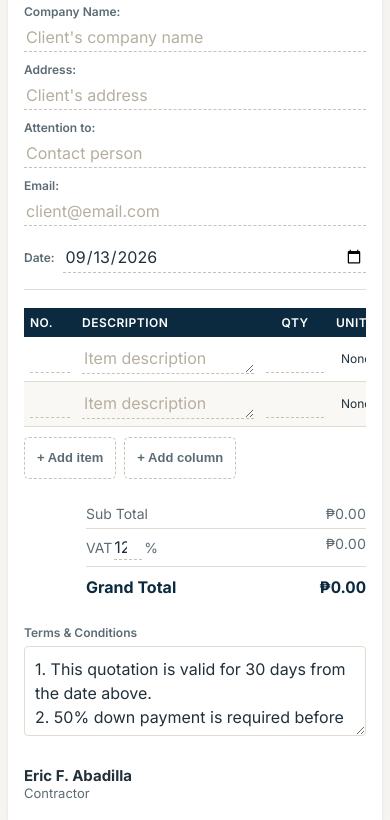
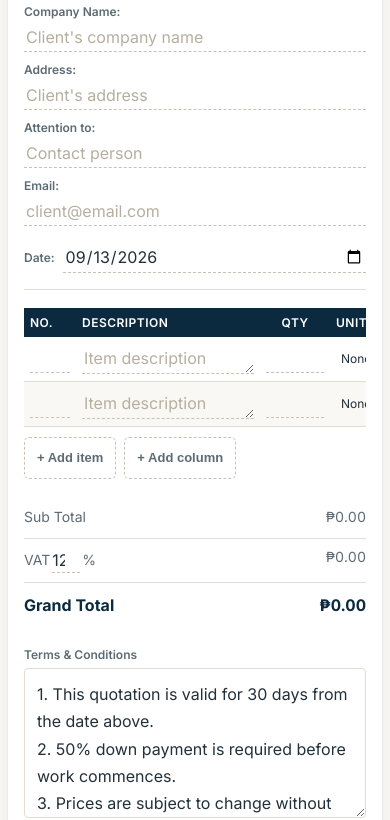
Before and after one commit to shawnie6769/Quotation-Generator, a website built with Vite: page quotation-app/index.html in a window 390 px wide. Shown: the part 304-1124 px from the top of the page. Built offline with nearby package versions, Linux system fonts and the light colour scheme.

Commit message:
feat: update totals and terms styling for improved layout and readability

```diff
--- a/quotation-app/src/style.css
+++ b/quotation-app/src/style.css
@@ -168,9 +168,15 @@ textarea#terms:focus{border-color:var(--clay);}
   .table-actions{margin-bottom:20px;}
   .add-row-btn{min-height:42px;padding:9px 12px;}
   .totals{margin-bottom:22px;}
-  .totals-box{width:100%;max-width:280px;}
+  .totals-box{width:100%;max-width:none;margin:0;}
+  .totals-line{min-height:40px;padding:9px 0;font-size:14px;line-height:1.35;}
+  .totals-line.grand{font-size:16px;padding-top:12px;}
   input[type=text], input[type=email], input[type=date], input[type=number], textarea{font-size:16px;}
-  .terms{margin-bottom:26px;}
+  .terms{margin-bottom:0;}
+  textarea#terms{min-height:150px;line-height:1.7;padding:12px;font-size:16px;}
+  .signature{margin-top:32px;padding-top:4px;}
+  .signature .name{font-size:16px;line-height:1.4;}
+  .signature .title{font-size:14px;line-height:1.5;margin-top:2px;}
 }
 @media (max-width:380px){
   .toolbar .brand .tag{display:none;}
```
